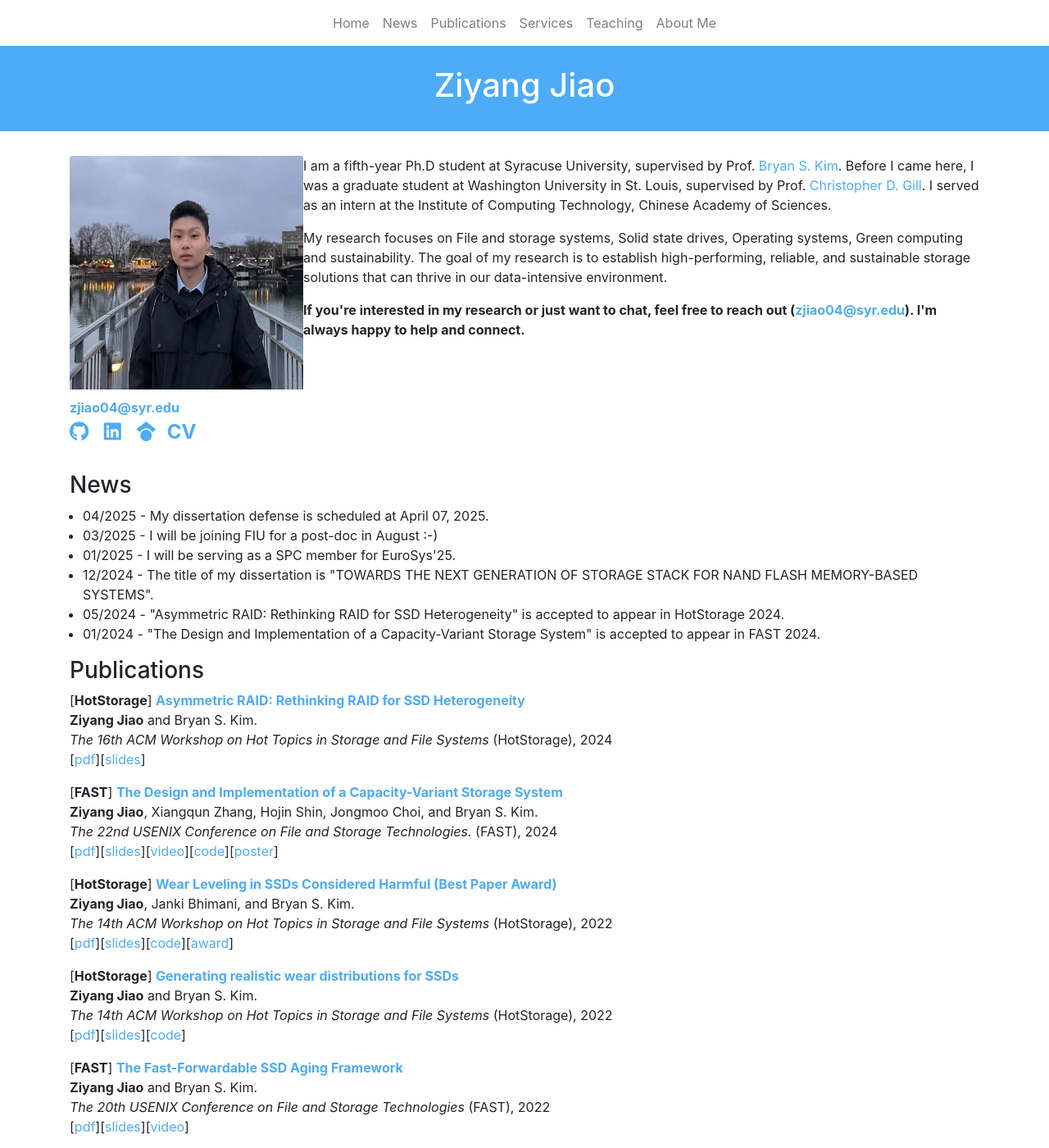
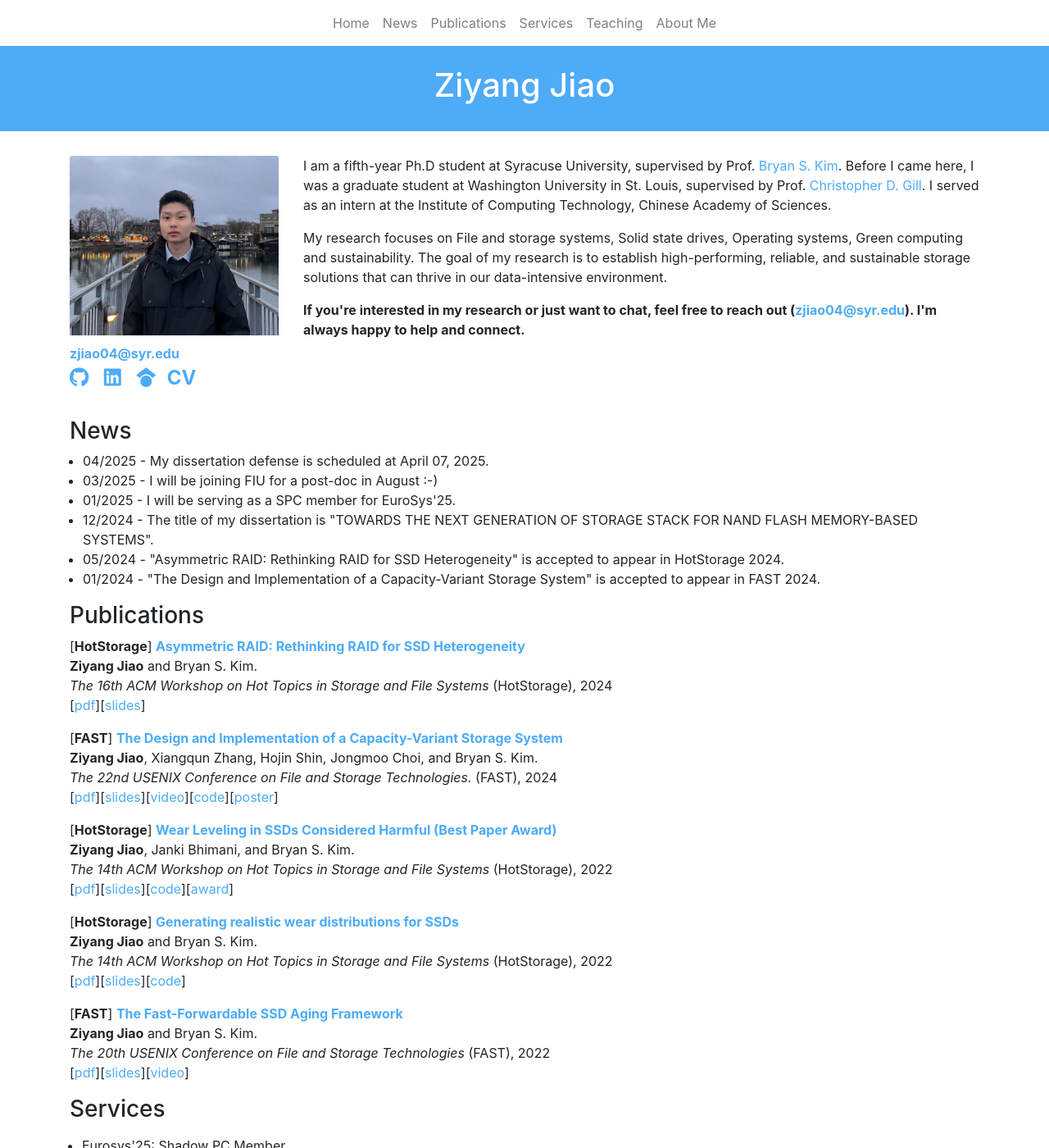
Before and after one commit to ZiyangJiao/ZiyangJiao.github.io, a Jekyll site: the page index.html, which Jekyll copies as it is, in a window 1280 px wide and 1400 px high. Shown: the whole window at 82% size. Built offline with Jekyll 4.4.1, drawn with Linux system fonts in a browser that asks for light colours; nearby versions of some CDN libraries.

Commit message:
Update style.css

```diff
--- a/css/style.css
+++ b/css/style.css
@@ -8,11 +8,12 @@
 }
 
 img.card-img-top {
-    margin-bottom: 10px; /* Adjust the value as needed */
-	width: 285px;
-	height: 285px;
-	/* height: 280px; */
-  }
+    margin-bottom: 10px; /* More spacing below the image */
+    width: 100%; /* Take full width of parent container */
+    height: auto; /* Maintain aspect ratio */
+    max-width: 100%; /* Ensure it doesn't overflow */
+    object-fit: cover; /* Cover the area nicely */
+}
 
 #Banner {
 	/* background-image: url('../assets/img/background3.jpg');  */
@@ -28,7 +29,7 @@ img.card-img-top {
 
 a {
 	color: #4dabf7;
-  }
+}
 
 a:hover {
     color: #4dabf7;
```
